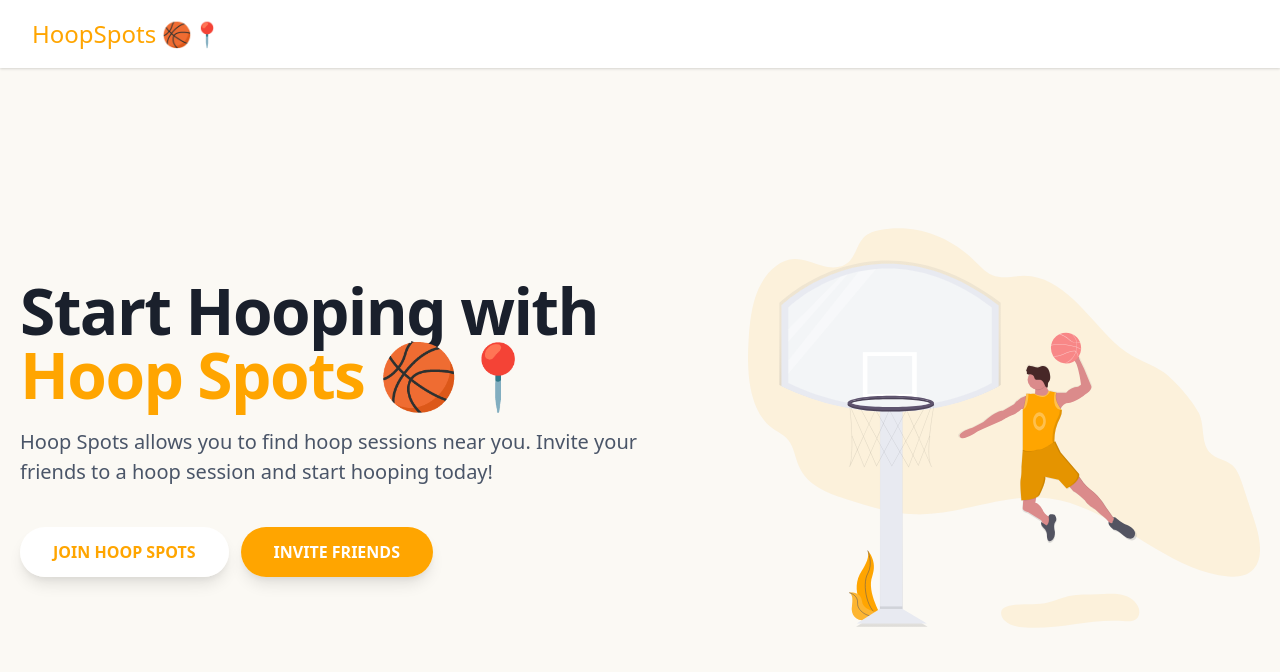
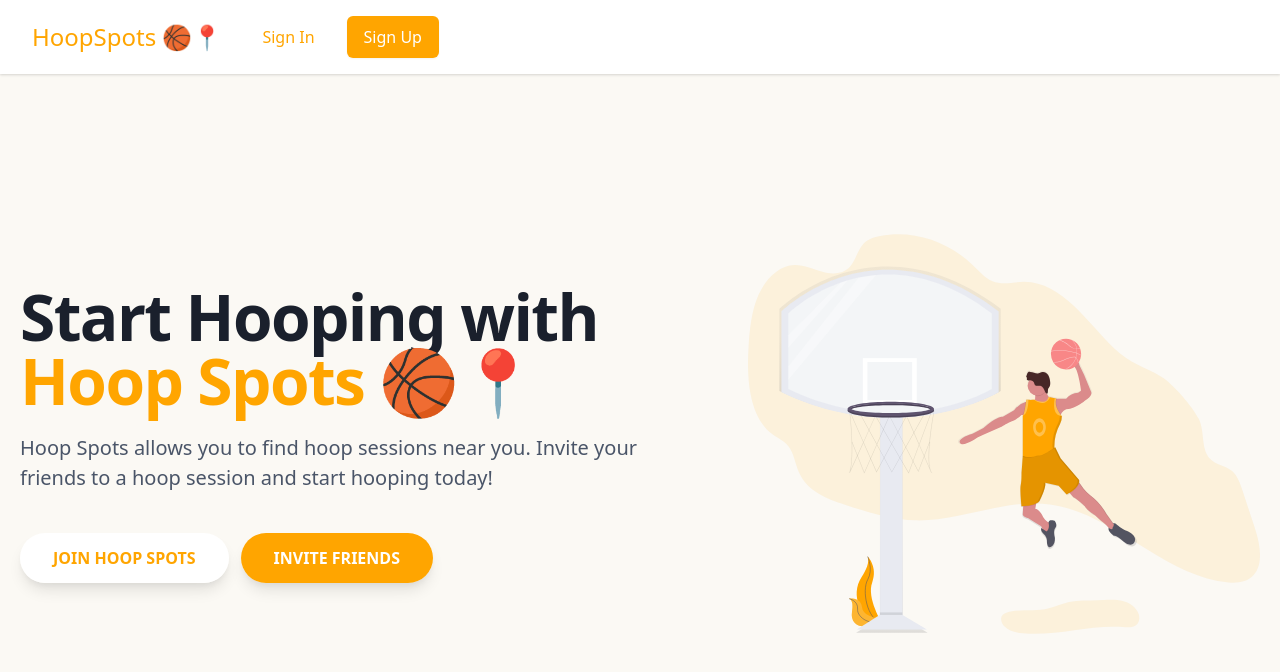
Before and after one commit to HoopSpots/web, a Next.js app: page / in a window 1280 px wide. Shown: the top 672 px of the page. Built offline with nearby package versions, Linux system fonts and the light colour scheme; what @tailwindcss/ui would draw is missing.

Commit message:
Add options for buttons.

```diff
--- a/components/button/HamburgerButton..tsx
+++ b/components/button/HamburgerButton..tsx
@@ -10,9 +10,14 @@ type MyState = {
 export class HamburgerButton extends Component<MyProps, MyState> {
     render() {
         return (
-            <div>
-
-            </div>
+            <button type="button"
+                    className="inline-flex items-center justify-center p-2 rounded-md text-gray-400 hover:text-gray-500 hover:bg-gray-100 focus:outline-none focus:bg-gray-100 focus:text-gray-500 transition duration-150 ease-in-out">
+                <svg className="h-6 w-6" xmlns="http://www.w3.org/2000/svg" fill="none"
+                     viewBox="0 0 24 24" stroke="currentColor">
+                    <path strokeLinecap="round" strokeLinejoin="round" strokeWidth="2"
+                          d="M4 6h16M4 12h16M4 18h16"/>
+                </svg>
+            </button>
         );
     }
 }
--- a/components/button/HeaderButton..tsx
+++ b/components/button/HeaderButton..tsx
@@ -11,10 +11,18 @@ type MyState = {
 
 export class HeaderButton extends Component<MyProps, MyState> {
     render() {
+        let style = 'inline-flex items-center justify-center px-4 py-2 border border-transparent text-base leading-6 font-medium rounded-md text-white bg-primary focus:outline-none focus:shadow-outline-orange transition ease-in-out duration-150';
+        if (this.props.type.toLowerCase() ===  'secondary') {
+            style = 'text-base leading-6 font-medium text-gray-500 text-primary focus:outline-none transition ease-in-out duration-150'
+        }
+
         return (
             <div>
-
+                <a href={this.props.to}
+                   className={style}>
+                    {this.props.text}
+                </a>
             </div>
-        );
+        )
     }
 }
--- a/pages/index.tsx
+++ b/pages/index.tsx
@@ -7,7 +7,7 @@ export default function Home() {
     return (
         <div>
             <Head>
-                <title>Create Next App</title>
+                <title>Hoop Spots 🏀📍</title>
                 <link rel="icon" href="/favicon.ico"/>
             </Head>
             <Header isLoggedIn={false}/>
```
